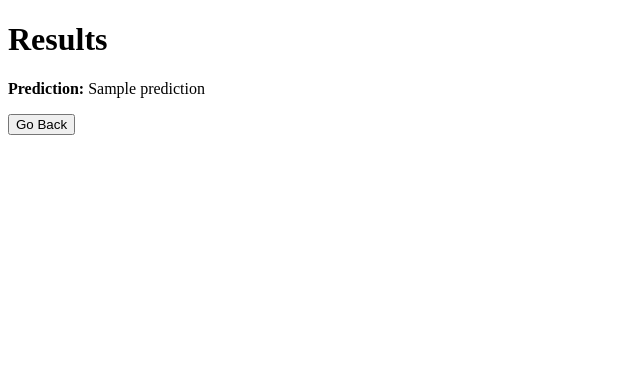
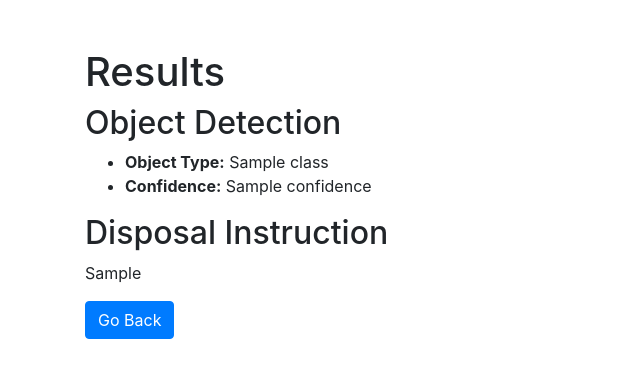
Before and after one commit to ryanjguo/sustainify, a Flask app: template templates/results.html in a window 1280 px wide. Shown: the top 378 px of the page, without its empty margins (0-640 px from the left). Run offline with Flask 3, Linux system fonts and the light colour scheme; the template is opened without the code that fills it: most values are stand-ins (such as "Sample title", 1, 10 or a date in 2020); some libraries are stand-ins or nearby versions.

Commit message:
Updated app.py and results.html to display chatgpt output

```diff
--- a/app.py
+++ b/app.py
@@ -4,13 +4,15 @@ from roboflow import Roboflow
 import os
 import json
 import base64
-
+import openai
 
 app = Flask(__name__)
 
 rf = Roboflow(api_key=os.environ.get("ROBOFLOW_API_KEY"))
 project = rf.workspace().project("garbage-classification-3")
 model = project.version(2).model
+
+openai.api_key = os.getenv('OPENAI_API_KEY')
 
 @app.route('/upload', methods=['POST'])
 def upload_file():
@@ -28,9 +30,21 @@ def upload_file():
 
         # Make prediction
         prediction = model.predict(filepath, confidence=40, overlap=30).json()
-        prediction_json = json.dumps(prediction, indent=4)  # Format prediction as JSON string for display
 
-        return render_template('results.html', filename=filename, prediction=prediction_json)
+        object_type = prediction['predictions'][0]['class']
+        prompt = f"How should I properly dispose of {object_type} waste?"
+
+        response = openai.Completion.create(
+        engine="gpt-3.5-turbo-instruct",
+        prompt=prompt,
+        temperature=0.5,
+        max_tokens=200,
+        top_p=0.5
+    )
+
+        disposal_instruction = response.choices[0].text.strip()
+
+        return render_template('results.html', filename=filename, prediction=prediction, disposal_instruction=disposal_instruction)
 
 @app.route('/upload-webcam', methods=['POST'])
 def upload_webcam():
@@ -45,9 +59,21 @@ def upload_webcam():
     # Now you can process the image with your model
     prediction = model.predict(image_path, confidence=40, overlap=30).json()
 
-    # Render the results template with the predictions
-    return render_template('results.html', prediction=prediction)
+    object_type = prediction['predictions'][0]['class']
+    prompt = f"How to properly dispose of {object_type} waste? Provide clear and concise steps or methods that are environmentally friendly and widely acceptable. Avoid repetitive or overly general advice. [max tokens=200]"
 
+    response = openai.Completion.create(
+        engine="gpt-3.5-turbo-instruct",
+        prompt=prompt,
+        temperature=0.5,
+        max_tokens=200,
+        top_p=0.5
+    )
+
+    disposal_instruction = response.choices[0].text.strip()
+
+    # Return the results as JSON
+    return render_template('results.html', prediction=prediction, disposal_instruction=disposal_instruction)
 
 @app.route('/')
 def index():
--- a/templates/results.html
+++ b/templates/results.html
@@ -1,26 +1,26 @@
-<!DOCTYPE html>
+<!doctype html>
 <html lang="en">
 <head>
-    <meta charset="UTF-8">
-    <meta name="viewport" content="width=device-width, initial-scale=1.0">
-    <title>Results</title>
+  <meta charset="utf-8">
+  <title>Sustainify: Results</title>
+  <link rel="stylesheet" href="https://maxcdn.bootstrapcdn.com/bootstrap/4.5.2/css/bootstrap.min.css">
 </head>
 <body>
 
-<h1>Results</h1>
+<div class="container mt-5">
+    <h1>Results</h1>
 
-<!-- Displaying Prediction Result -->
-<p><strong>Prediction:</strong> {{ prediction }}</p>
+    <h2>Object Detection</h2>
+    <ul>
+        <li><strong>Object Type:</strong> {{ prediction.predictions[0].class }}</li>
+        <li><strong>Confidence:</strong> {{ prediction.predictions[0].confidence }}</li>
+    </ul>
 
-<!-- Displaying Uploaded Image -->
-{% if filename %}
-    <img src="{{ url_for('static', filename='uploads/' + filename) }}" alt="Uploaded Image">
-{% endif %}
+    <h2>Disposal Instruction</h2>
+    <p>{{ disposal_instruction }}</p>
 
-<!-- Go Back Button -->
-<a href="{{ url_for('index') }}">
-    <button>Go Back</button>
-</a>
+    <a href="{{ url_for('index') }}" class="btn btn-primary">Go Back</a>
+</div>
 
 </body>
 </html>
```
